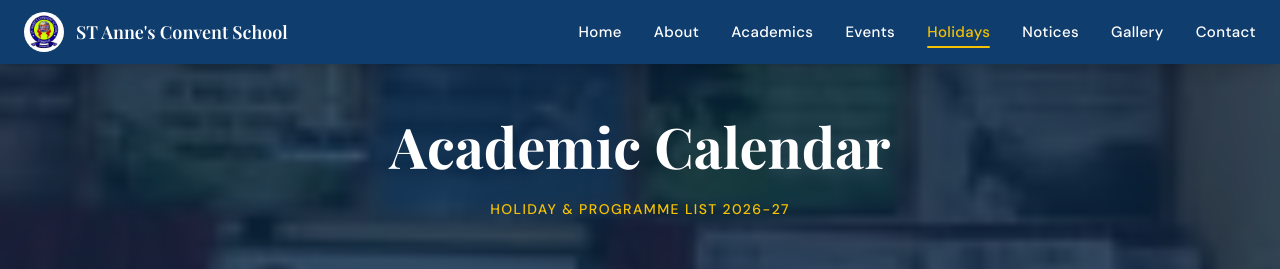
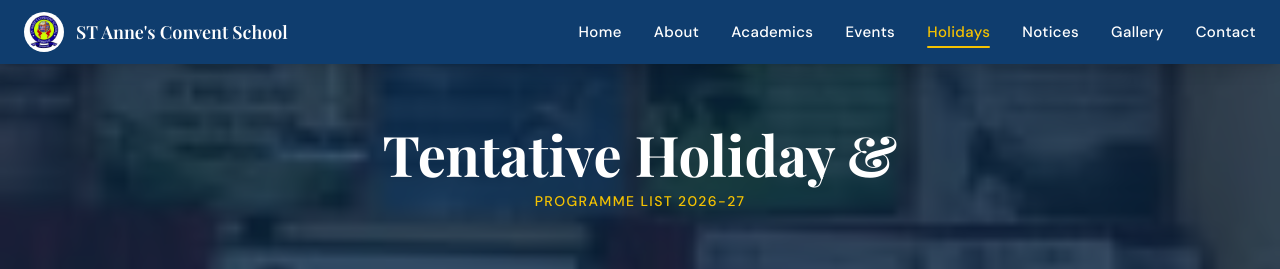
Before and after one commit to pmprince2025-alt/ST-Annes-Convent-School, a React (Vite) app: page /holidays in a window 1280 px wide. Shown: the top 269 px of the page. Built offline with nearby package versions, Linux system fonts and the light colour scheme; no server answers; the database is empty.

Commit message:
feat: rename to Tentative Holiday & Programme List

```diff
--- a/src/pages/Holidays.jsx
+++ b/src/pages/Holidays.jsx
@@ -86,9 +86,9 @@ const Holidays = () => {
           <div className="absolute inset-0 bg-[#0A2744]/75"></div>
         </div>
         <div className="relative z-10 text-center px-6">
-          <h1 className="font-display font-bold text-white text-[40px] md:text-[56px] animate-fade-up">Academic Calendar</h1>
-          <p className="text-yellow font-medium tracking-widest uppercase text-sm mt-2 animate-fade-up" style={{ animationDelay: '200ms' }}>
-            Holiday & Programme List 2026-27
+          <h1 className="font-display font-bold text-white text-[40px] md:text-[56px] animate-fade-up">Tentative Holiday &</h1>
+          <p className="text-yellow font-medium tracking-widest uppercase text-sm mt-0 md:-mt-2 animate-fade-up" style={{ animationDelay: '200ms' }}>
+            Programme List 2026-27
           </p>
         </div>
       </section>
```
